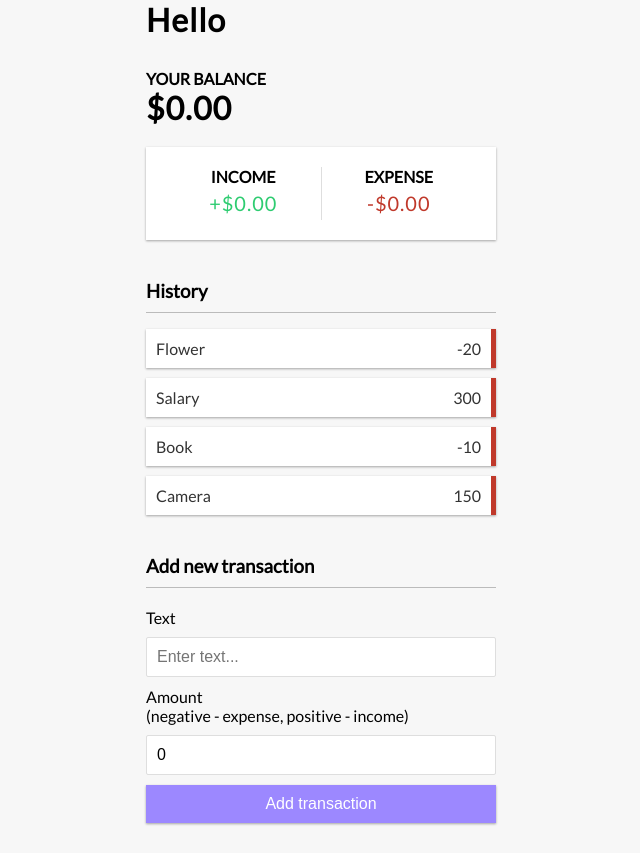
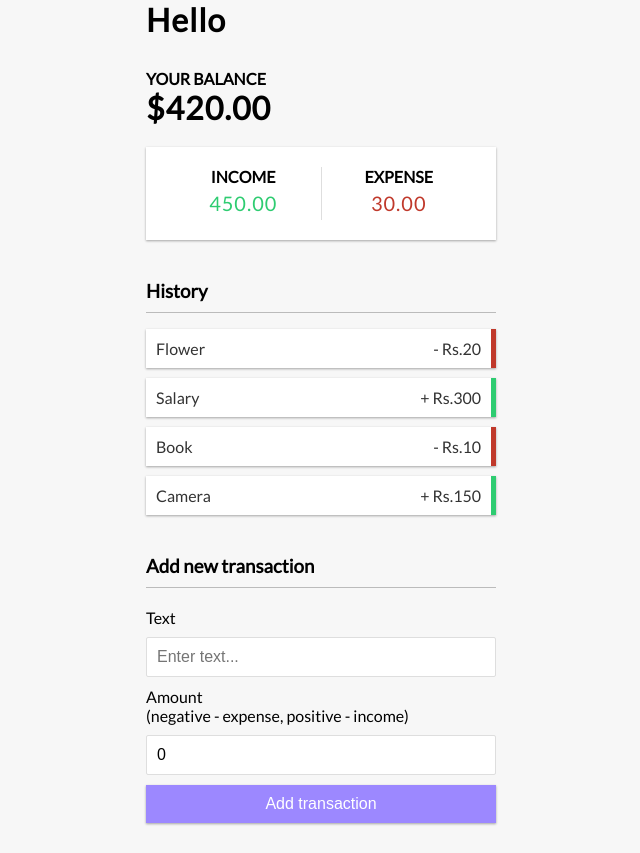
Before and after one commit to IsuruAshi/Expense-Tracker-Frontend, a React (Vite) app: page / in a window 1280 px wide. Shown: the whole page, without its empty margins (319-959 px from the left). Built offline with nearby package versions, Linux system fonts and the light colour scheme.

Commit message:
Update income and expenses

```diff
--- a/src/components/Balance.tsx
+++ b/src/components/Balance.tsx
@@ -1,8 +1,15 @@
+import {useGlobalList} from "../context/GlobalState.tsx";
+
 export function Balance() {
+    const transactions=useGlobalList();
+    const amounts = transactions.map(transaction => transaction.amount);
+
+    const total = amounts.reduce((acc, item) => (acc += item), 0).toFixed(2);
+
     return (
         <>
             <h4>Your Balance</h4>
-            <h1 className="balance">$0.00</h1>
+            <h1 className="balance">${total}</h1>
         </>
     );
 }
--- a/src/components/IncomeExpenses.tsx
+++ b/src/components/IncomeExpenses.tsx
@@ -1,13 +1,26 @@
+import {useGlobalList} from "../context/GlobalState.tsx";
+
 export function IncomeExpenses() {
+    const transactions=useGlobalList();
+    const amounts = transactions.map(transaction => transaction.amount);
+    const income = amounts
+        .filter(item => item > 0)
+        .reduce((acc, item) => (acc += item), 0)
+        .toFixed(2);
+
+    const expense = (
+        amounts.filter(item => item < 0).reduce((acc, item) => (acc += item), 0) *
+        -1
+    ).toFixed(2);
     return (
         <div className="inc-exp-container">
             <div>
                 <h4>Income</h4>
-                <p className="money plus">+$0.00</p>
+                <p className="money plus">{income}</p>
             </div>
             <div>
                 <h4>Expense</h4>
-                <p className="money minus">-$0.00</p>
+                <p className="money minus">{expense}</p>
             </div>
         </div>
 
--- /dev/null
+++ b/src/components/Transaction.tsx
@@ -0,0 +1,13 @@
+import {TransactionDTO} from "../transaction-DTO/TransactionDTO.ts";
+
+export function Transaction(transaction:TransactionDTO) {
+    const sign =transaction.amount<0?'-':'+';
+    return (
+        <>
+            <li key={transaction.id} className={transaction.amount<0?'minus':'plus'}>
+                {transaction.text} <span>{sign} Rs.{Math.abs(transaction.amount)}</span>
+                <button className="delete-btn">x</button>
+            </li>
+        </>
+    );
+}
--- a/src/components/TransactionList.tsx
+++ b/src/components/TransactionList.tsx
@@ -1,4 +1,5 @@
 import {useGlobalDispatcher, useGlobalList} from "../context/GlobalState.tsx";
+import {Transaction} from "./Transaction.tsx";
 
 export function TransactionList() {
     const transactionList=useGlobalList();
@@ -9,10 +10,7 @@ export function TransactionList() {
             <h3>History</h3>
             <ul id="list" className="list">
                 {transactionList.map(transaction=> (
-                    <li key={transaction.id} className="minus">
-                        {transaction.text} <span>{transaction.amount}</span>
-                        <button className="delete-btn">x</button>
-                    </li>
+                    <Transaction key={transaction.id}{...transaction}/>
                 ))}
             </ul>
         </>
--- a/src/main.tsx
+++ b/src/main.tsx
@@ -2,9 +2,10 @@ import React from 'react'
 import ReactDOM from 'react-dom/client'
 import App from './App.tsx'
 import './index.css'
+import {GlobalProvider} from "./context/GlobalState.tsx";
 
 ReactDOM.createRoot(document.getElementById('root')!).render(
   <React.StrictMode>
-    <App />
+          <App />
   </React.StrictMode>,
 )
--- /dev/null
+++ b/src/transaction-DTO/TransactionDTO.ts
@@ -0,0 +1,8 @@
+export class TransactionDTO{
+    constructor(
+        public id:number|null,
+        public text:string,
+        public amount:number
+    ) {
+    }
+}
```
Also changed, not shown: src/context/GlobalContext.tsx (deleted).
